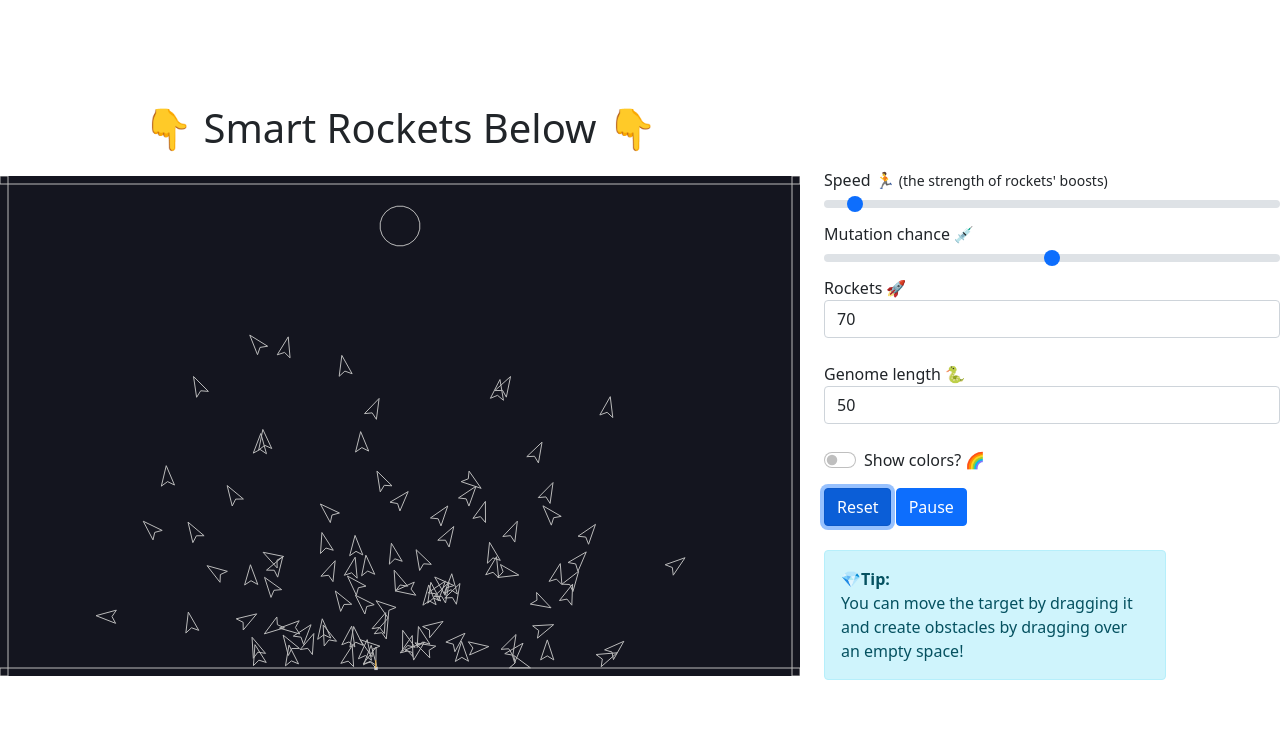
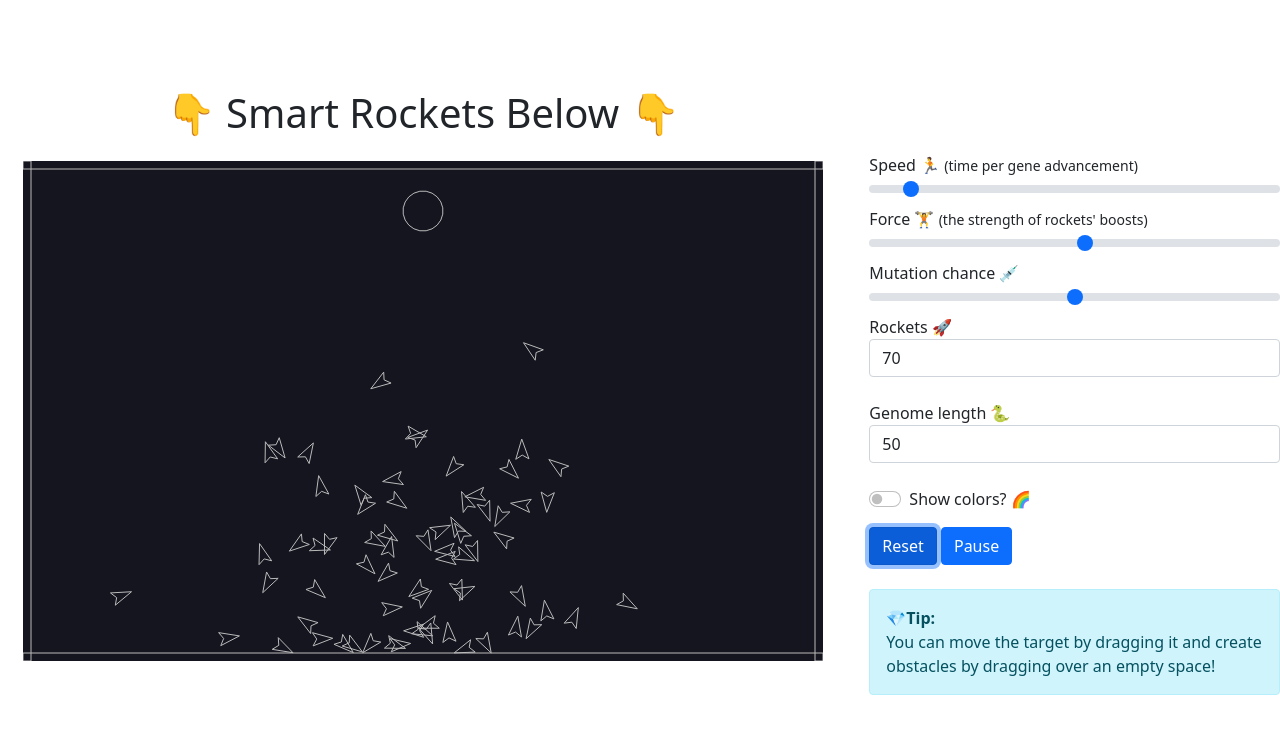
Before and after one commit to a-float/uni-ai-smart-rockets, a plain HTML site: page index.html in a window 1280 px wide. Both pictures are taken after a click on the button "Reset". Drawn offline with nearby package versions, Linux system fonts and the light colour scheme.

Commit message:
add slider, fix rocket rotation

```diff
--- a/index.html
+++ b/index.html
@@ -27,11 +27,15 @@
             <div class='col-sm text-center' id='canvas-div'>
                 <h1 class='mb-4'>👇 Smart Rockets Below 👇</h1>
             </div>
-            <div class='col-sm mt-5 pt-3' id='input-div'>
+            <div class='col-sm-4 mt-5 pt-3' id='input-div'>
                 <div id='input-panel'>
                     <div class="form-group">
-                        <label for="speed-slider">Speed 🏃 <small>(the strength of rockets' boosts)</small></label>
-                        <input class="form-range" type='range' id='speed-slider' step='0.5' min='0.5' max='10' value='1'><br>
+                        <label for="speed-slider">Speed 🏃 <small>(time per gene advancement)</small></label>
+                        <input class="form-range" type='range' id='speed-slider' step='1' min='16' max='1000' value='100'><br>
+                    </div>
+                    <div class="form-group">
+                        <label for="force-slider">Force 🏋 <small>(the strength of rockets' boosts)</small></label>
+                        <input class="form-range" type='range' id='force-slider' step='0.5' min='0.5' max='10' value='0..1'><br>
                     </div>
                     <div class="form-group">
                         <label for="mutation-slider">Mutation chance 💉</label>
@@ -54,7 +58,7 @@
                     <button class='btn btn-primary' id="reset-button">Reset</button>
                     <button style='min-width:70px' class='btn btn-primary' id="play-button">Pause</button>
                 </div>
-                <div class="alert alert-info w-75 mt-4" role="alert">
+                <div class="alert alert-info w-100 mt-4" role="alert">
                     <b>💎Tip:</b><br>
                     You can move the target by dragging it and create obstacles by dragging over an empty space!
                   </div>
--- a/main.js
+++ b/main.js
@@ -8,12 +8,13 @@ require(['simulator'], function (Simulator) {
     const sim = new Simulator(size);
     sim.rocketUpdateDelay = 0.1; // in seconds
 
-    for (let i = 0; i < 100; i++) {
-        // spawn the rockets and give them random genomes
-        sim.addRocket(sim.getOptimalStartPosition(), getRandomGenome(60));
-    }
+    // for (let i = 0; i < 100; i++) {
+    //     // spawn the rockets and give them random genomes
+    //     sim.addRocket(sim.getOptimalStartPosition(), getRandomGenome(60));
+    // }
 
     const speedSlider = document.getElementById('speed-slider')
+    const forceSlider = document.getElementById('force-slider')
     const mutationSlider = document.getElementById('mutation-slider')
     const rocketNum = document.getElementById('rocket-num')
     const genomeLength = document.getElementById('genome-num')
@@ -54,15 +55,23 @@ require(['simulator'], function (Simulator) {
         sim.mutationProbability = parseFloat(slider.target.value)
         console.log(`Set mutationChance to ${sim.mutationProbability}`)
     }
-
-    //speed
+    mutationSlider.onchange({target:mutationSlider})
+    // speed
     speedSlider.onchange = (slider) => {
+        sim.rocketUpdateDelay = parseFloat(slider.target.value)/1000
+        console.log(`Set rocketDelay to ${sim.rocketUpdateDelay}`)
+    }
+    speedSlider.onchange({target:speedSlider})
+    //force
+    forceSlider.onchange = (slider) => {
         const value = parseFloat(slider.target.value)
         // sim.rocketUpdateDelay = 1/value
         sim.accMult = value
         // accMult * rocketUpdateDelay = 0.1
-        console.log(`Set speed to ${sim.accMult}`)
+        console.log(`Set accMult to ${sim.accMult}`)
     }
+    forceSlider.onchange({target:forceSlider})
 
-    sim.startLoop();
+    resetBtn.onclick()
+    // sim.startLoop();
 });
--- a/simulation/rocket.js
+++ b/simulation/rocket.js
@@ -27,13 +27,12 @@ define('rocket', ['collisionFilters'], (colFilters) => {
          * @returns True if the whole genom has been traversed => the rocket is pretty much done
          */
         advance(accMult) {
-            if (this.currentGeneIndex === this.genome.length - 1) {
+            if (this.currentGeneIndex === this.genome.length) {
                 // rocket doesn't want to continue, because its out of genes
                 return true;
             }
             else {
                 // rocket wants to continue
-                this.currentGeneIndex += 1
                 //const tipPos = Vector.add(this.body.position, Vector.rotate({ x: 0, y: this.size*0.1 }, this.body.angle))
                 // Matter.Body.applyForce(this.body, tipPos,
                 //     Vector.mult(this.genome[this.currentGeneIndex], 0.0005));
@@ -52,9 +51,11 @@ define('rocket', ['collisionFilters'], (colFilters) => {
                 }
 
                 Matter.Body.setVelocity(this.body, velocity);
-
-                Matter.Body.setAngle(this.body, Vector.angle(velocity, {x:0, y:1}) + Math.PI / 2);
-
+                const angle = Math.atan2(velocity.x, velocity.y);
+                // the line below always takes the smallest angle difference between vectors - can't go over PI/2
+                // Matter.Body.setAngle(this.body, Vector.angle(velocity, {x:0, y:1}) + Math.PI / 2);
+                Matter.Body.setAngle(this.body, angle)
+                this.currentGeneIndex += 1
                 return false;
             }
         }
@@ -78,6 +79,17 @@ define('rocket', ['collisionFilters'], (colFilters) => {
         }
 
         updateScore(target, walls, obstacles){
+            for(const obstacle of obstacles){
+                if(Matter.SAT.collides(this.body, obstacle.body).collided){
+                    this.score -= 3
+                }
+            }
+            for(const wall of walls){
+                if(Matter.SAT.collides(this.body, wall.body).collided){
+                    this.score -= 3
+                }
+            }
+
             this.score += 1 / Vector.magnitudeSquared(Vector.sub(this.body.position, target.body.position));
 
             if (Vector.magnitudeSquared(Vector.sub(this.body.position, target.body.position)) < target.radius ** 2){
--- a/simulation/simulator.js
+++ b/simulation/simulator.js
@@ -111,10 +111,8 @@ define('simulator', ['wall', 'rocket', 'obstacle', 'target'], function (Wall, Ro
                             this.advanceRockets();
                         }
                     }
-
                     Engine.update(this.engine, now - this.lastDrawTime);
                 }
-
                 requestAnimationFrame(this._loop.bind(this));
             }
         }
```
